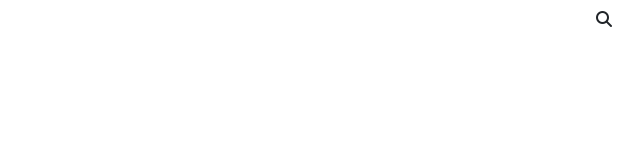
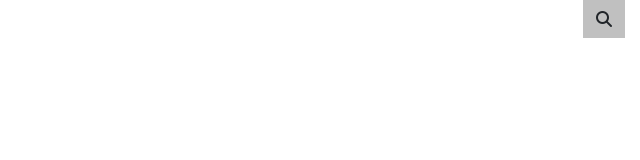
Before and after one commit to winslow90/searchtag, a website: page index.html in a window 1280 px wide. Shown: the top 160 px of the page, without its empty margins (640-1280 px from the left). Drawn offline with nearby package versions, Linux system fonts and the light colour scheme.

Commit message:
change the btn style

```diff
--- a/css/search.css
+++ b/css/search.css
@@ -2,3 +2,7 @@
     -webkit-transition: 0.4s ease-in-out;
     transition: 0.4s ease-in-out;
 }
+.search-btn{
+    border-radius: 0px;
+    background-color: silver;
+}
--- a/scripts/template/searchtemplate.html
+++ b/scripts/template/searchtemplate.html
@@ -8,7 +8,7 @@
             </ul>
             <div class="input-group-btn input-group-lg input-group-md">
 
-                <button type="button" class="btn btn-default btn-responsive" ng-click="searchbtnclick()" data-toggle="dropdown" aria-expanded="false">
+                <button type="button" class="btn btn-default btn-responsive search-btn" ng-click="searchbtnclick()" data-toggle="dropdown" aria-expanded="false">
                     <i class="fa fa-search" aria-hidden="true"></i>
                 </button>
             </div>
```
